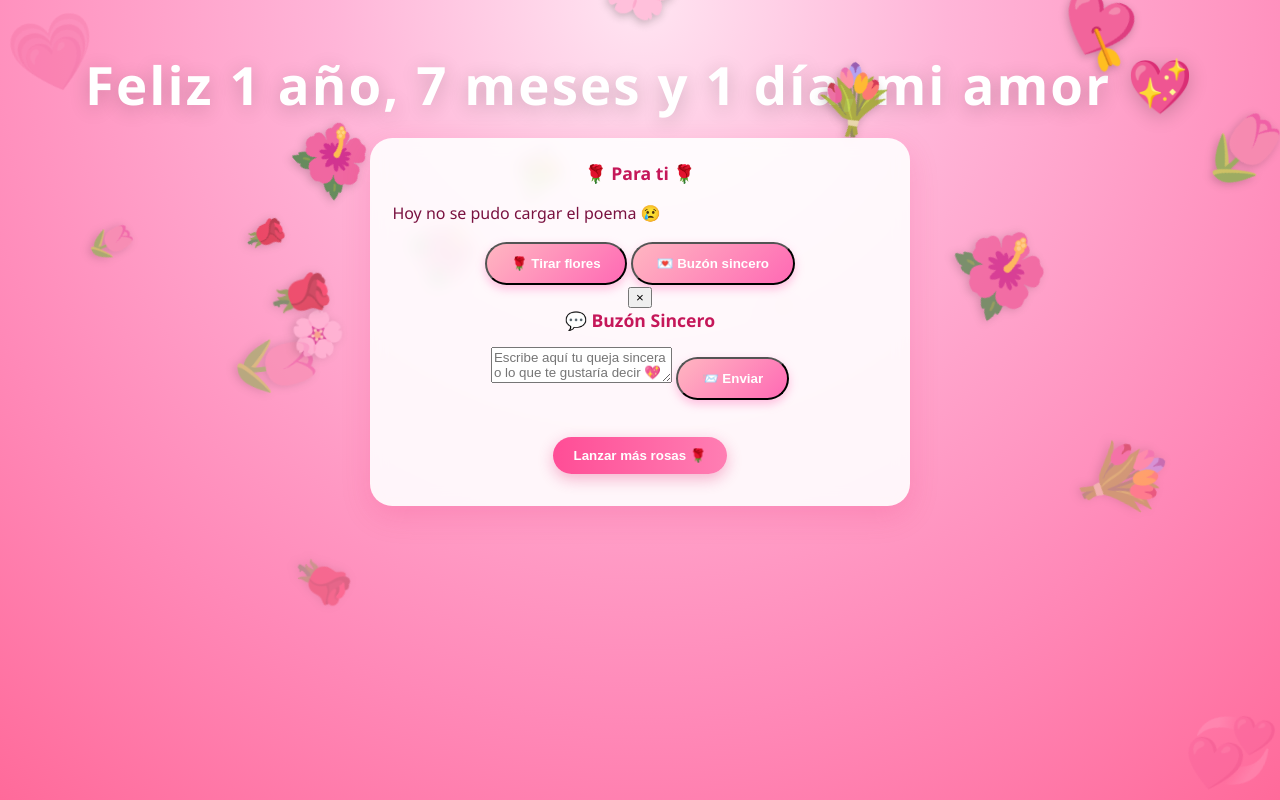
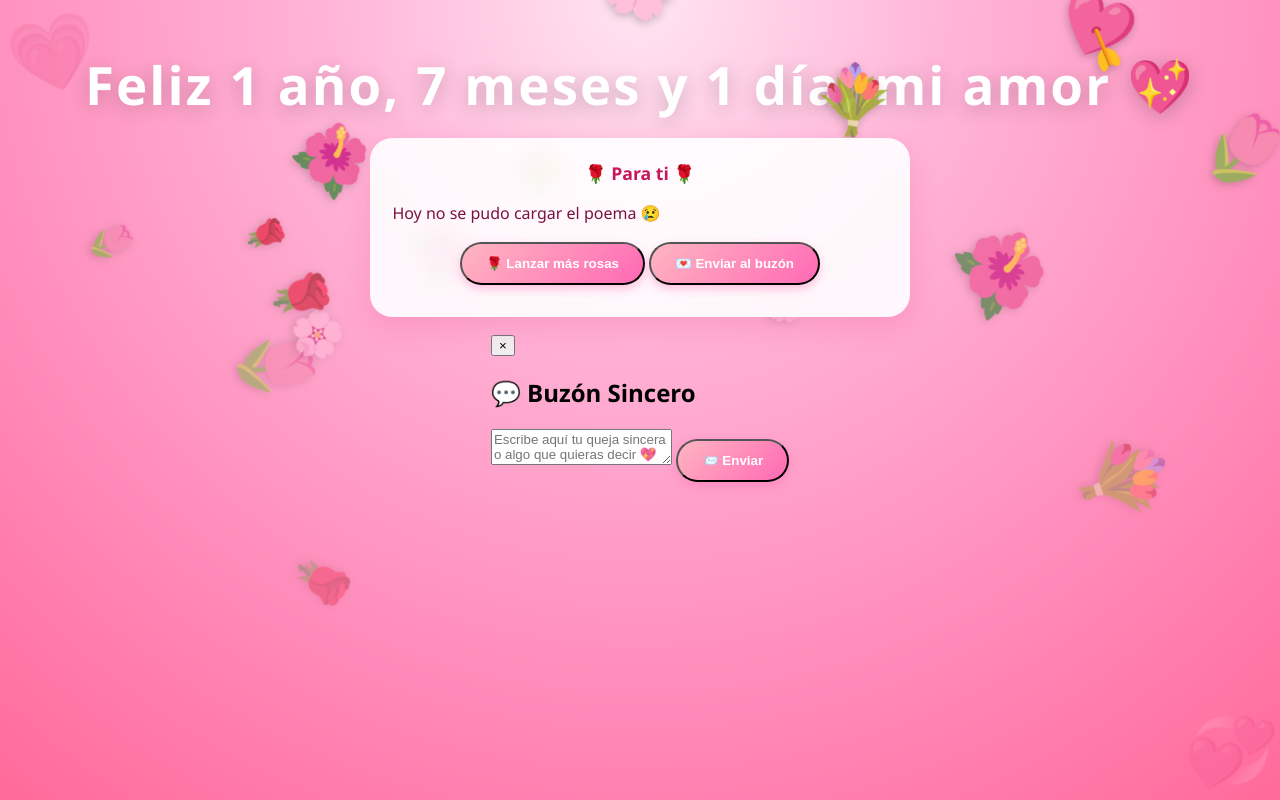
Before and after one commit to goldOneS/Aniversario, a plain HTML site: page mi-amor/index.html in a window 1280 px wide. Drawn offline with Linux system fonts and the light colour scheme; no server answers.

Commit message:
Update index.html

```diff
--- a/mi-amor/index.html
+++ b/mi-amor/index.html
@@ -4,10 +4,10 @@
   <meta charset="UTF-8" />
   <title>Feliz 1 año y 7 meses, mi amor 💖</title>
   <meta name="viewport" content="width=device-width, initial-scale=1" />
-  <link rel="stylesheet" href="style.css"> <!-- 💎 enlace correcto -->
+  <link rel="stylesheet" href="style.css">
 </head>
 <body>
-  <!-- corazones decorativos -->
+  <!-- Corazones decorativos -->
   <div class="heart top-left">💗</div>
   <div class="heart bottom-right">💞</div>
 
@@ -16,9 +16,11 @@
   <div class="card">
     <h2>🌹 Para ti 🌹</h2>
     <p id="poema">Cargando poema de amor... 💌</p>
+
     <div class="acciones flex gap-4 justify-center items-center mt-8">
-  <button id="botonFlores" class="btn-romantico">🌹 Tirar flores</button>
-  <button id="abrirBuzon" class="btn-romantico">💌 Buzón sincero</button>
+      <button id="btn-more" class="btn-romantico">🌹 Lanzar más rosas</button>
+      <button id="abrirBuzon" class="btn-romantico">💌 Enviar al buzón</button>
+    </div>
   </div>
 
   <!-- Modal del buzón -->
@@ -30,7 +32,7 @@
       <form id="buzonForm" class="flex flex-col gap-3">
         <textarea
           id="mensaje"
-        placeholder="Escribe aquí tu queja sincera o lo que te gustaría decir 💖"
+          placeholder="Escribe aquí tu queja sincera o algo que quieras decir 💖"
           required
           class="p-3 border-2 border-pink-300 rounded-xl focus:outline-none focus:ring-2 focus:ring-pink-400 resize-none h-32"
         ></textarea>
@@ -39,13 +41,8 @@
       </form>
     </div>
   </div>
-<p id="status"></p>
-    <button class="btn-rosas" id="btn-more">Lanzar más rosas 🌹</button>
-  </div>
 
-  <!-- contenedor de rosas -->
   <div class="roses-container" id="roses"></div>
-
 
   <script src="scripts.js"></script>
 </body>
```
Lines whose indentation alone changed are shown as unchanged.
